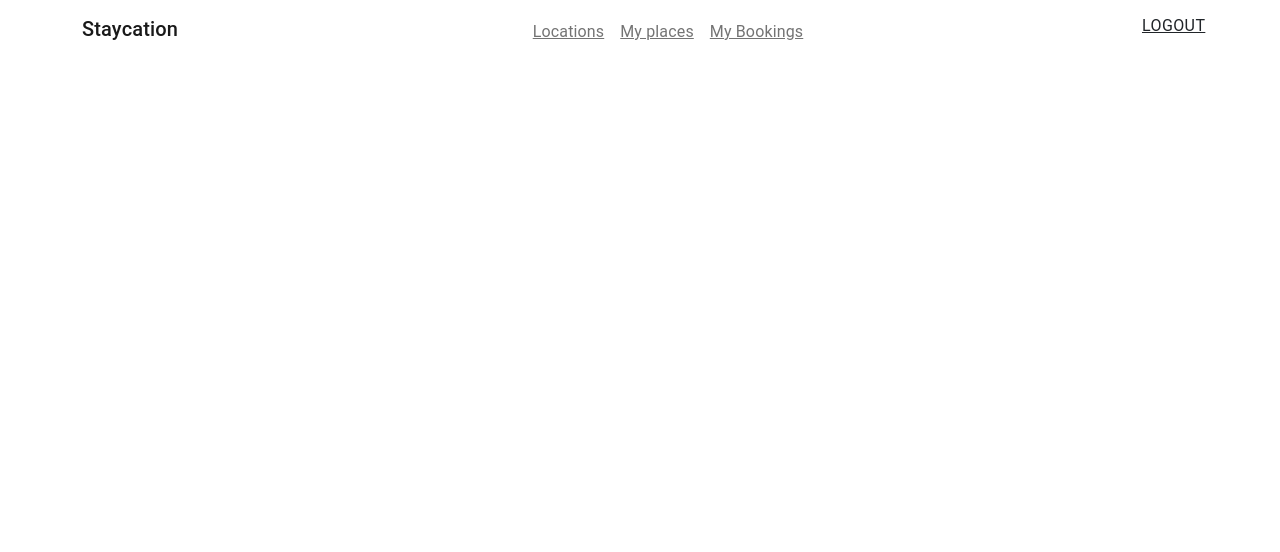
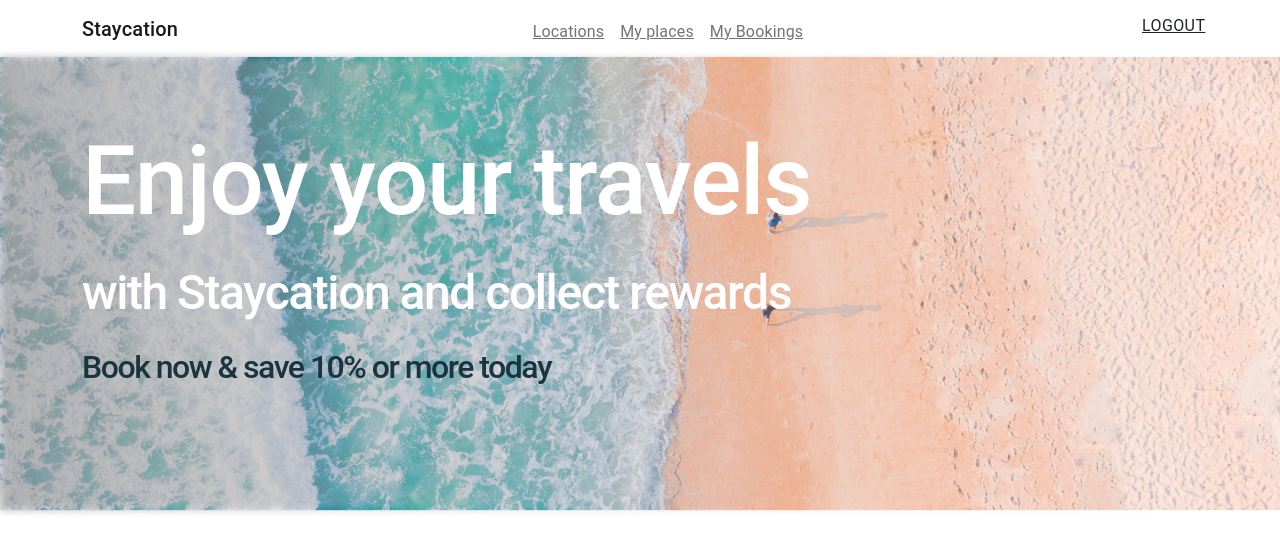
Before and after one commit to HanaHrustic/Devcademy, a React (Create React App) app in the folder summer-health-app/: page / in a window 1280 px wide. Shown: the top 552 px of the page. Built offline with nearby package versions, Linux system fonts and the light colour scheme.

Commit message:
Header layout

```diff
--- a/summer-health-app/src/Main.tsx
+++ b/summer-health-app/src/Main.tsx
@@ -1,10 +1,12 @@
-import Navigation from './components/Navigation';
+import Navigation from './components/landing-page/Navigation';
+import Header from './components/landing-page/Header';
 import './Main.css';
 
 function Main() {
   return (
     <div>
       <Navigation/>
+      <Header/>
     </div>
   );
 }
--- /dev/null
+++ b/summer-health-app/src/components/landing-page/Header.css
@@ -0,0 +1,70 @@
+.background{
+    background-image: url("../../assets/Header.png");
+    background-repeat: no-repeat;
+    background-size: 100% auto;
+
+    width: 100%;
+    height: 510px;
+
+    position: relative;
+}
+
+h1{
+    font-family: 'Roboto';
+    font-style: normal;
+    font-weight: 700;
+    font-size: 96px !important;
+    line-height: 120%;
+    padding-top: 76px;
+
+    letter-spacing: -1.5px;
+
+    color: #FFFFFF;
+}
+
+h2{
+    font-family: 'Roboto';
+    font-style: normal;
+    font-weight: 700;
+    font-size: 48px !important;
+    line-height: 120%;
+    padding-top: 17px;
+    letter-spacing: -1.5px;
+
+    color: #FFFFFF;
+}
+
+h3{
+    font-family: 'Roboto';
+    font-style: normal;
+    font-weight: 700;
+    font-size: 32px !important;
+    line-height: 120%;
+    padding-top: 18px;
+
+    letter-spacing: -1.5px;
+
+    color: #1A3440;
+}
+
+.bookingCardFilter{
+    box-shadow: 0px 4px 4px rgba(205, 205, 205, 0.25);
+    border-radius: 20px;
+    background: #FFFFFF;
+
+    width: 100%;
+    height: 148px;
+    margin-top: 82px;
+
+}
+
+.location{
+    display: flex;
+    flex-direction: column;
+    align-items: flex-start;
+    padding: 0px;
+    gap: 3px;
+
+    width: 158px;
+    height: 56px;
+}
--- /dev/null
+++ b/summer-health-app/src/components/landing-page/Header.tsx
@@ -0,0 +1,17 @@
+import './Header.css'
+
+import Container from 'react-bootstrap/Container';
+
+function Header(){
+    return(
+        <div className="background">
+            <Container>
+                <h1>Enjoy your travels</h1>
+                <h2>with Staycation and collect rewards</h2>
+                <h3>Book now & save 10% or more today</h3>
+            </Container>
+        </div>
+    );
+}
+
+export default Header;
```
Also changed, not shown: summer-health-app/package.json (+7 -0 lines), summer-health-app/src/assets/Header.png (added), summer-health-app/src/components/landing-page/Navigation.css (renamed from summer-health-app/src/components/Navigation.css), summer-health-app/src/components/landing-page/Navigation.tsx (renamed from summer-health-app/src/components/Navigation.tsx), 1 other file (tests, documents, lock files or other folders).
